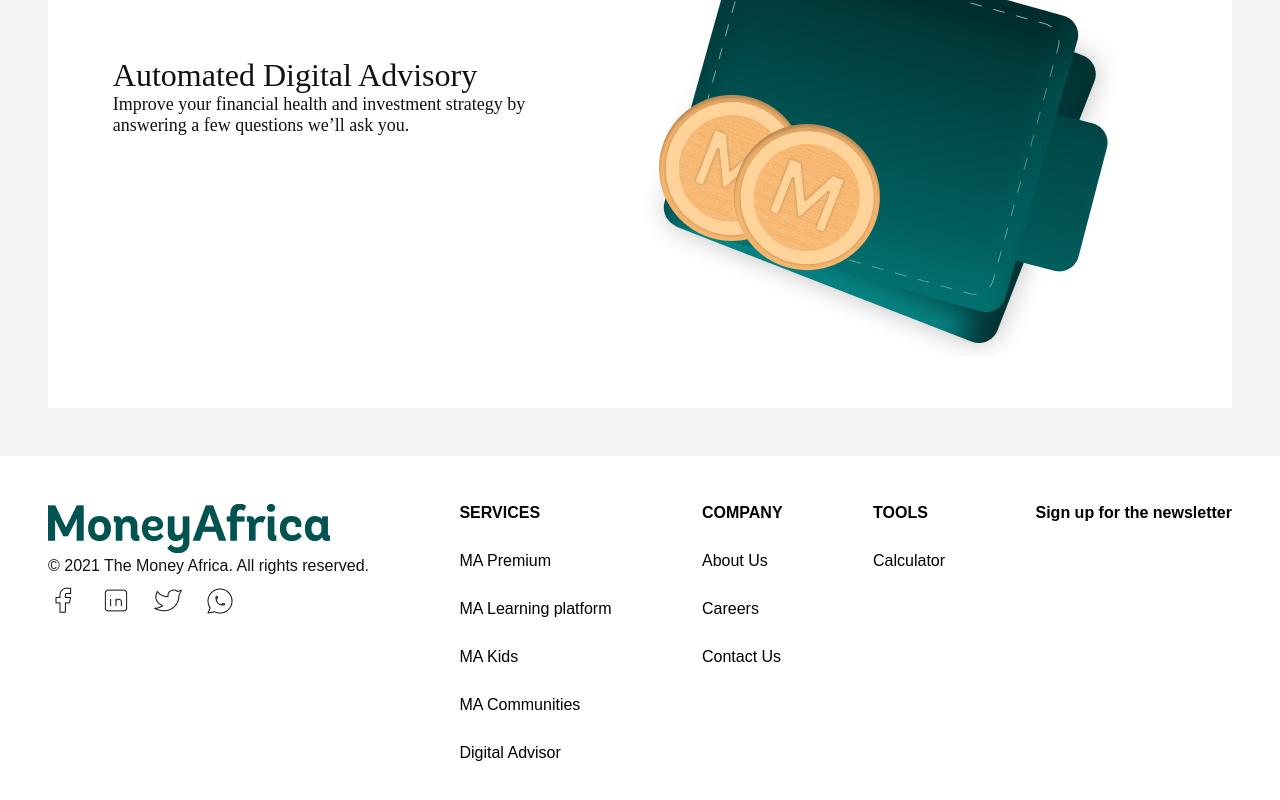
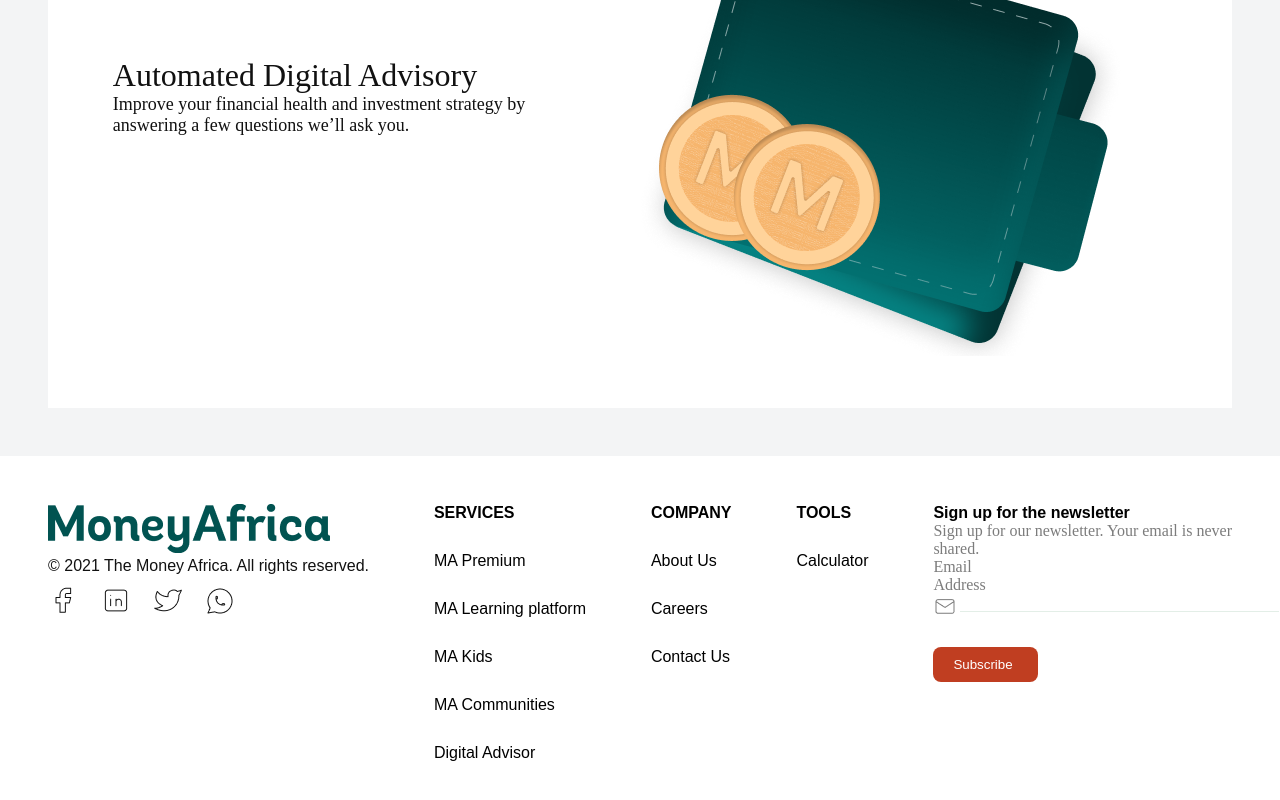
Before and after one commit to victory-nwawunze/clone-financial-website, a React (Create React App) app: page / in a window 1280 px wide. Shown: the part 3282-4082 px from the top of the page. Built offline with nearby package versions, Linux system fonts and the light colour scheme.

Commit message:
Creating MoneyAfricaGuestPageFooter

```diff
--- a/src/App.js
+++ b/src/App.js
@@ -1,5 +1,6 @@
 /** @format */
 
+import FooterComponent from "./components/FooterComponent/FooterComponent";
 import MoneyAfricaGuestPage from "./components/MoneyAfricaGuestPage/MoneyAfricaGuestPage";
 import Navbar from "./components/Navbar/Navbar";
 
@@ -8,6 +9,7 @@
     <div>
       {/* <Navbar /> */}
       <MoneyAfricaGuestPage />
+      <FooterComponent />
     </div>
   );
 }
--- /dev/null
+++ b/src/components/FooterComponent/FooterComponent.js
@@ -0,0 +1,82 @@
+/** @format */
+
+import React from "react";
+import FooterLogoImage from "../../images/FooterLogoImage.png";
+import Facebook from "../../images/Facebook.png";
+import WhatsappImage from "../../images/WhatsappImage.png";
+import Linkdin from "../../images/Linkdin.png";
+import Twitter from "../../images/Twitter.png";
+import EmailIcon from "../../images/Group 8111.png";
+const FooterComponent = () => {
+  return (
+    <React.Fragment>
+      <div className="FooterStyles padding-1">
+        <div className="df justify-content-betw">
+          <div>
+            <img src={FooterLogoImage} />
+            <p className="footerText text-font">
+              © 2021 The Money Africa. All rights reserved.
+            </p>
+            <div className="df">
+              <div className="PaddingForIcon">
+                <img src={Facebook} />
+              </div>
+              <div className="PaddingForIcon">
+                <img src={Linkdin} />
+              </div>
+              <div className="PaddingForIcon">
+                <img src={Twitter} />
+              </div>
+              <div className="PaddingForIcon">
+                <img src={WhatsappImage} />
+              </div>
+            </div>
+          </div>
+          <div>
+            <p className="text-font font-bolder">SERVICES</p>
+            <p className="text-font SpaceAllFooterText">MA Premium</p>
+            <p className="text-font SpaceAllFooterText">
+              MA Learning platform{" "}
+            </p>
+            <p className="text-font SpaceAllFooterText">MA Kids</p>
+            <p className="text-font SpaceAllFooterText">MA Communities</p>
+            <p className="text-font SpaceAllFooterText">Digital Advisor</p>
+          </div>
+          <div>
+            <p className="text-font font-bolder">COMPANY</p>
+            <p className="text-font SpaceAllFooterText">About Us</p>
+            <p className="text-font SpaceAllFooterText">Careers</p>
+            <p className="text-font SpaceAllFooterText">Contact Us</p>
+          </div>
+          <div>
+            <p className="text-font font-bolder">TOOLS</p>
+            <p className="text-font SpaceAllFooterText">Calculator</p>
+          </div>
+          <div>
+            <p className="text-font font-bolder">Sign up for the newsletter</p>
+            <p className="FooterText">
+              Sign up for our newsletter. Your email is never
+              <br /> shared.{" "}
+            </p>
+            <p className="FooterText">
+              Email
+              <br />
+              Address
+            </p>
+            <div className="df">
+              <div>
+                <img src={EmailIcon} />
+              </div>
+              <div>
+                <input type="text" className="inputWidth" />
+              </div>
+            </div>
+            <input type="button" value="Subscribe" className="SubmitButton" />
+          </div>
+        </div>
+      </div>
+    </React.Fragment>
+  );
+};
+
+export default FooterComponent;
--- a/src/components/MoneyAfricaGuestPage/MoneyAfricaGuestPage.js
+++ b/src/components/MoneyAfricaGuestPage/MoneyAfricaGuestPage.js
@@ -13,11 +13,8 @@
 import MoneyAfricaBookImage from "../../images/MoneyAfricaBookImage.png";
 import PlayBook from "../../images/PlayBook.png";
 import WalletImage from "../../images/WalletImage.png";
-import FooterLogoImage from "../../images/FooterLogoImage.png";
-import Facebook from "../../images/Facebook.png";
-import WhatsappImage from "../../images/WhatsappImage.png";
-import Linkdin from "../../images/Linkdin.png";
-import Twitter from "../../images/Twitter.png";
+import FooterComponent from "../FooterComponent/FooterComponent";
+
 const MoneyAfricaGuestPage = () => {
   return (
     <React.Fragment>
@@ -154,7 +151,6 @@
             </div>
           </div>
         </div>
-
         <div className="container">
           <div className="df justify-content-betw">
             <div>
@@ -200,53 +196,6 @@
           </div>
         </div>
       </div>
-      <div className="FooterStyles padding-1">
-        <div className="df justify-content-betw">
-          <div>
-            <img src={FooterLogoImage} />
-            <p className="footerText text-font">
-              © 2021 The Money Africa. All rights reserved.
-            </p>
-            <div className="df">
-              <div className="PaddingForIcon">
-                <img src={Facebook} />
-              </div>
-              <div className="PaddingForIcon">
-                <img src={Linkdin} />
-              </div>
-              <div className="PaddingForIcon">
-                <img src={Twitter} />
-              </div>
-              <div className="PaddingForIcon">
-                <img src={WhatsappImage} />
-              </div>
-            </div>
-          </div>
-          <div>
-            <p className="text-font font-bolder">SERVICES</p>
-            <p className="text-font SpaceAllFooterText">MA Premium</p>
-            <p className="text-font SpaceAllFooterText">
-              MA Learning platform{" "}
-            </p>
-            <p className="text-font SpaceAllFooterText">MA Kids</p>
-            <p className="text-font SpaceAllFooterText">MA Communities</p>
-            <p className="text-font SpaceAllFooterText">Digital Advisor</p>
-          </div>
-          <div>
-            <p className="text-font font-bolder">COMPANY</p>
-            <p className="text-font SpaceAllFooterText">About Us</p>
-            <p className="text-font SpaceAllFooterText">Careers</p>
-            <p className="text-font SpaceAllFooterText">Contact Us</p>
-          </div>
-          <div>
-            <p className="text-font font-bolder">TOOLS</p>
-            <p className="text-font SpaceAllFooterText">Calculator</p>
-          </div>
-          <div>
-            <p className="text-font font-bolder">Sign up for the newsletter</p>
-          </div>
-        </div>
-      </div>
     </React.Fragment>
   );
 };
--- a/src/index.css
+++ b/src/index.css
@@ -230,3 +230,29 @@
 .font-bolder{
   font-weight: bolder;
 }
+.FooterText{
+  font-weight: 400;
+  font-size: 16px;
+  color: #7C7C7C;
+}
+.inputWidth{
+  width: 180% !important;
+  border-top: none;
+  outline: none;
+  border-left: none;
+  border-right: none;
+  border-bottom: 1px solid #E3EEE7;
+}
+.SubmitButton{
+  margin-top: 8%;
+  padding-left: 20px;
+  padding-right: 25px;
+  padding-top: 10px;
+  padding-bottom: 10px;
+  border-radius: 8px;
+  background-color: #C03E21;
+  border: none;
+  color: #fff;
+  cursor:pointer;
+;
+}
```
Also changed, not shown: src/images/Group 8111.png (added).
